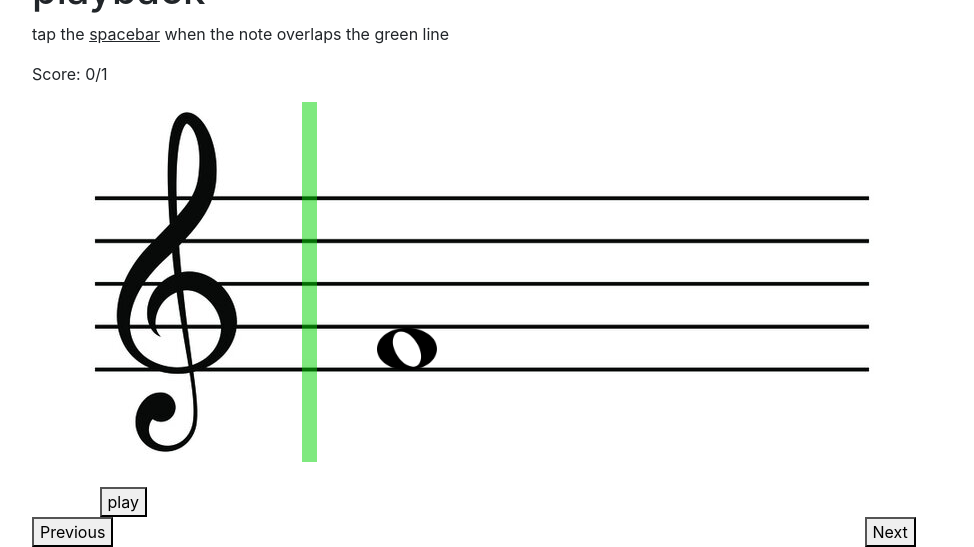
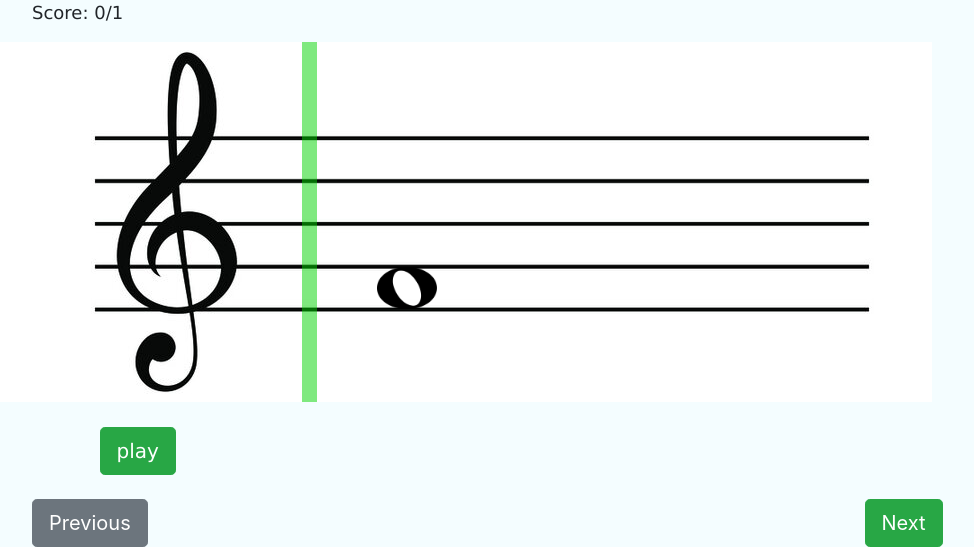
Before and after one commit to OwlPudding/ui-final, a Flask app: page /learn/1 in a window 1280 px wide. Shown: the part 633-1180 px from the top of the page, without its empty margins (68-1042 px from the left). Run offline with Flask 2, Linux system fonts and the light colour scheme; some libraries are stand-ins or nearby versions.

Commit message:
added graphic design to home, learn, quiz, end pages

```diff
--- a/server.py
+++ b/server.py
@@ -27,7 +27,7 @@ LEARN_QUESTIONS = [
     {
         "id": 2,
         "type": "half note",
-        "img1": "https://pngset.com/images/half-half-note-music-note-icon-text-electronics-gray-symbol-transparent-png-1886606.png",
+        "img1": "https://qph.fs.quoracdn.net/main-qimg-dc7b3d45c40cdae873068b14187077e7",
         "img2": "https://www.skoove.com/blog/wp-content/uploads/2019/08/image3.png",
         "info": "2 beats. half the duration of a whole note. notated with a hollow oval notehead like a whole note and straight note stem with no flags like a quarter note.",
         "pattern": {
--- a/static/learn.js
+++ b/static/learn.js
@@ -8,7 +8,6 @@ $(document).ready(function() {
     $(".container .learnNoteInfo .info").text(learnQ["info"])
 
     let new_div = $(`
-            <img src="${learnQ["img1"]}" alt="${learnQ["type"]} picture" class = "pic1">
             <img src="${learnQ["img2"]}" alt="${learnQ["type"]} picture" class = "pic2">
             `);
             $(".image").append(new_div);
--- a/static/main.css
+++ b/static/main.css
@@ -3,6 +3,34 @@
     padding-bottom:  10px;
     color: #8C080C;
 }
+.grad1 {
+    background-color: #2C6C91; /* For browsers that do not support gradients */
+    background-image: linear-gradient(to right, #2C6C91 , #438796);
+    color: white;
+  }
+
+.lightblue{
+    background-color: #F4FDFF;
+}
+
+.salmon{
+    background-color: #FAC1B5;
+}
+
+.lightgreen{
+    background-color: rgb(189, 245, 189);
+}
+
+.lightgray{
+    background-color: lightgray;
+}
+
+
+p{
+    font-family: Verdana, Geneva, Tahoma, sans-serif;
+    font-size: large;
+}
+
 
 .pic1{
     width: 50%;
@@ -10,13 +38,36 @@
 .pic2{
     width: 75%;
 }
+.picspace{
+    width: 40%;
+}
 .welcome{
     font-size: x-large;
 }
+.center {
+    text-align: center;
+  }
 
 .learnNoteType{
+    font-size: 50px;
+    font-weight: bold;
+    font-family: Verdana, Geneva, Tahoma, sans-serif;
+}
+
+.quizQuestion{
+    font-size: x-large;
+    font-family: Verdana, Geneva, Tahoma, sans-serif;
+}
+
+.quizchoice{
     font-size: large;
-    font-weight: bold;
+    font-family: Verdana, Geneva, Tahoma, sans-serif;
+    width: 100px;
+}
+
+.learnNoteInfo{
+    font-size: large;
+    font-family: Verdana, Geneva, Tahoma, sans-serif;
 }
 
 /* INTERACTIVE PLAYBACK STYLES */
--- a/static/quiz.js
+++ b/static/quiz.js
@@ -96,7 +96,7 @@ $(document).ready(function() {
                 $(".photo").append(new_div);
 
         for(let i=0; i<quizQ["answers"].length; i++){
-            let radioBtn = $('<input type="radio" value=' + i +' name="rbtnCount" /> <label>' + quizQ["answers"][i] + ' </label>');
+            let radioBtn = $('<input type="radio" value=' + i +' name="rbtnCount" /> <label class = "quizchoice" >' + quizQ["answers"][i] + ' </label>');
             $(".quizAnswers").append(radioBtn)
 
         }
--- a/templates/layout.html
+++ b/templates/layout.html
@@ -17,15 +17,15 @@
 
     <title>Rhythmic Patterns</title>
   </head>
-  <body>
-    <nav class="navbar navbar-expand-lg navbar-light bg-light">
+  <body class = "lightblue">
+    <nav class="navbar navbar-expand-lg navbar-dark grad1">
       <div class="container">
         <a class="navbar-brand" href="/">Rhythmic Patterns</a>
         <button class="navbar-toggler" type="button" data-bs-toggle="collapse" data-bs-target="#navbarNavAltMarkup" aria-controls="navbarNavAltMarkup" aria-expanded="false" aria-label="Toggle navigation">
           <span class="navbar-toggler-icon"></span>
         </button>
-        <div class="collapse navbar-collapse" id="navbarNavAltMarkup">
-          <div class="navbar-nav">
+        <div class="collapse navbar-collapse navbar-dark" id="navbarNavAltMarkup">
+          <div class="navbar-nav navbar-dark">
             <a class="nav-link" href="/">Dashboard</a>
             <a class="nav-link" href="/learn/1">Practice</a>
             <a class="nav-link" href="/quiz/1">Quiz</a>
--- a/templates/learn.html
+++ b/templates/learn.html
@@ -13,9 +13,11 @@
     <!-- contains text with note type -->
     <div class="row learnNoteType">
     </div>
+    <br>
 
     <!-- contains relevant images and text for learning -->
     <div class="row learnNoteInfo">
+
 
         <!-- IMAGES HERE -->
         <div class="col-md-6 image">
@@ -28,12 +30,21 @@
     </div>
     <br>
 
+    <div class="row">
+        <div class="col-md-6">
+            <h1>playback</h1>
+            <p>tap the <u>spacebar</u> when the note overlaps the green line</p>
+        </div>
+
+        <div class="col-md-6">
+            <img src="https://www.arealme.com/cover-images/spacebar-test.png" class="picspace">
+        </div>
+    </div>
+
     <div class="row learnNoteInfo">
 
         <!-- INTERACTIVE THINGS HERE -->
         <div class="col-md-12 interactive">
-        <h1>playback</h1>
-        <p>tap the <u>spacebar</u> when the note overlaps the green line</p>
         <p>Score: <span id="note-count"></span>/<span id="note-count-score"></span></p>
         <div class="main">
             <!-- <span id="countdown"></span> -->
@@ -43,20 +54,22 @@
             <div id="notes"></div>
             <img src="{{ url_for('static', filename = 'img/score.jpeg') }}" alt="musical score">
         </div>
-        <button id="play">play</button>
+        <button id="play" class = "btn btn-success btn-lg">play</button>
         </div>
 
+
     </div>
+    <br>
 
     <!-- contains next button -->
     <div class="row footer">
         <div class="col-md-3">
-            <button type="button" id="previous">Previous</button>
+            <button type="button" id="previous" class="btn btn-secondary btn-lg">Previous</button>
         </div>
         <div class="col-md-6">
         </div>
         <div class="col-md-3">
-            <button type="button" id="next">Next</button>
+            <button type="button" id="next" class = "btn btn-success btn-lg">Next</button>
         </div>
     </div>
 
--- a/templates/quiz.html
+++ b/templates/quiz.html
@@ -8,15 +8,18 @@
 <script type="text/javascript" src="{{ url_for('static', filename = 'quiz.js') }}"></script>
 
 <div class="container">
+    <br>
 
     <!-- contains question -->
     <div class="row quizQuestion">
     </div>
+    <br>
 
     <div class="row photo">
 
     </div>
 
+    <br>
     <br>
 
     <div class="row quizInfo">
@@ -53,7 +56,7 @@
         <div class="col-md-9">
         </div>
         <div class="col-md-3">
-            <button type="button" id="next">Next</button>
+            <button type="button" id="next" class="btn btn-success btn-lg">Next</button>
         </div>
     </div>
 
```
Also changed, not shown: templates/endpage.html (+6 -2 lines), templates/homepage.html (+12 -8 lines).
